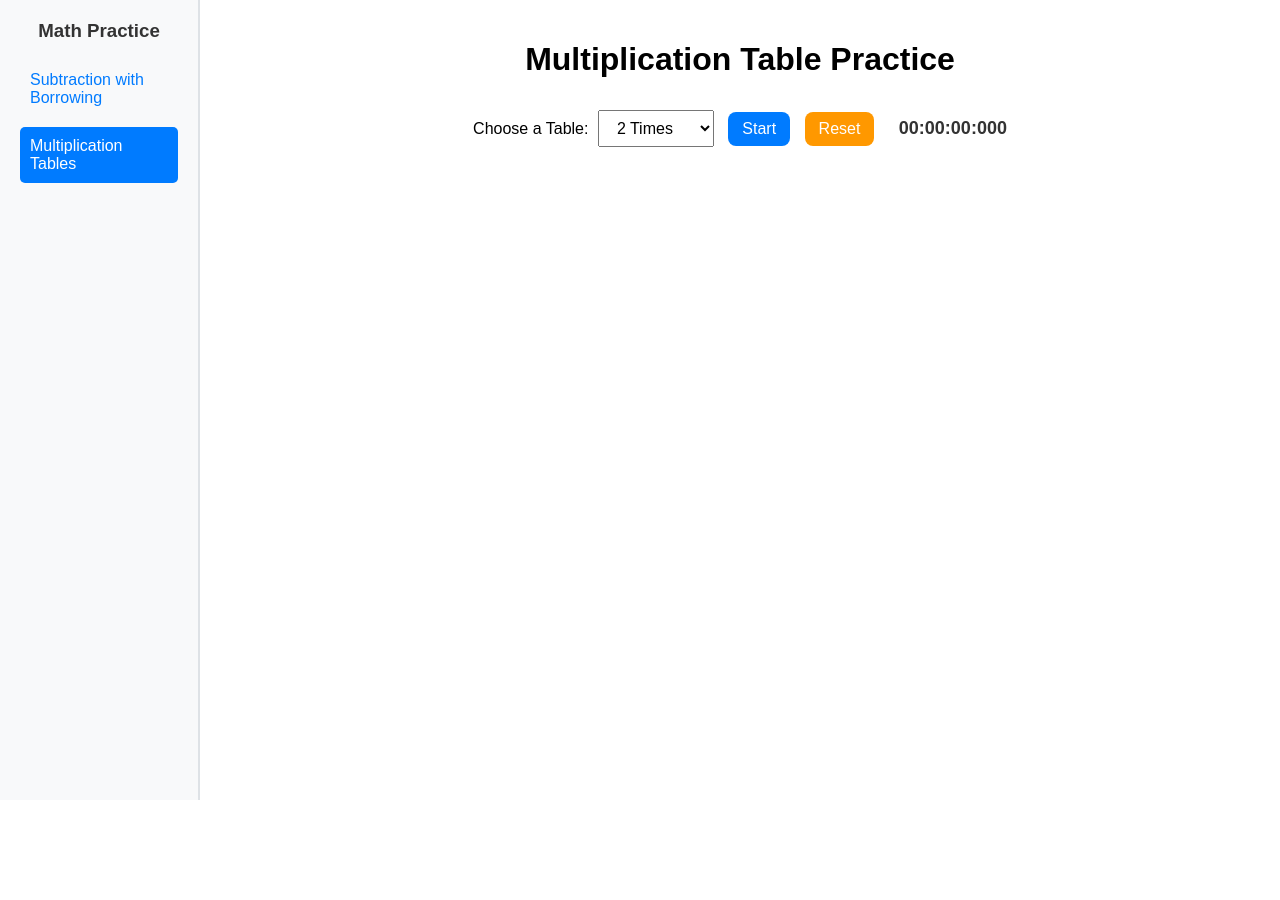
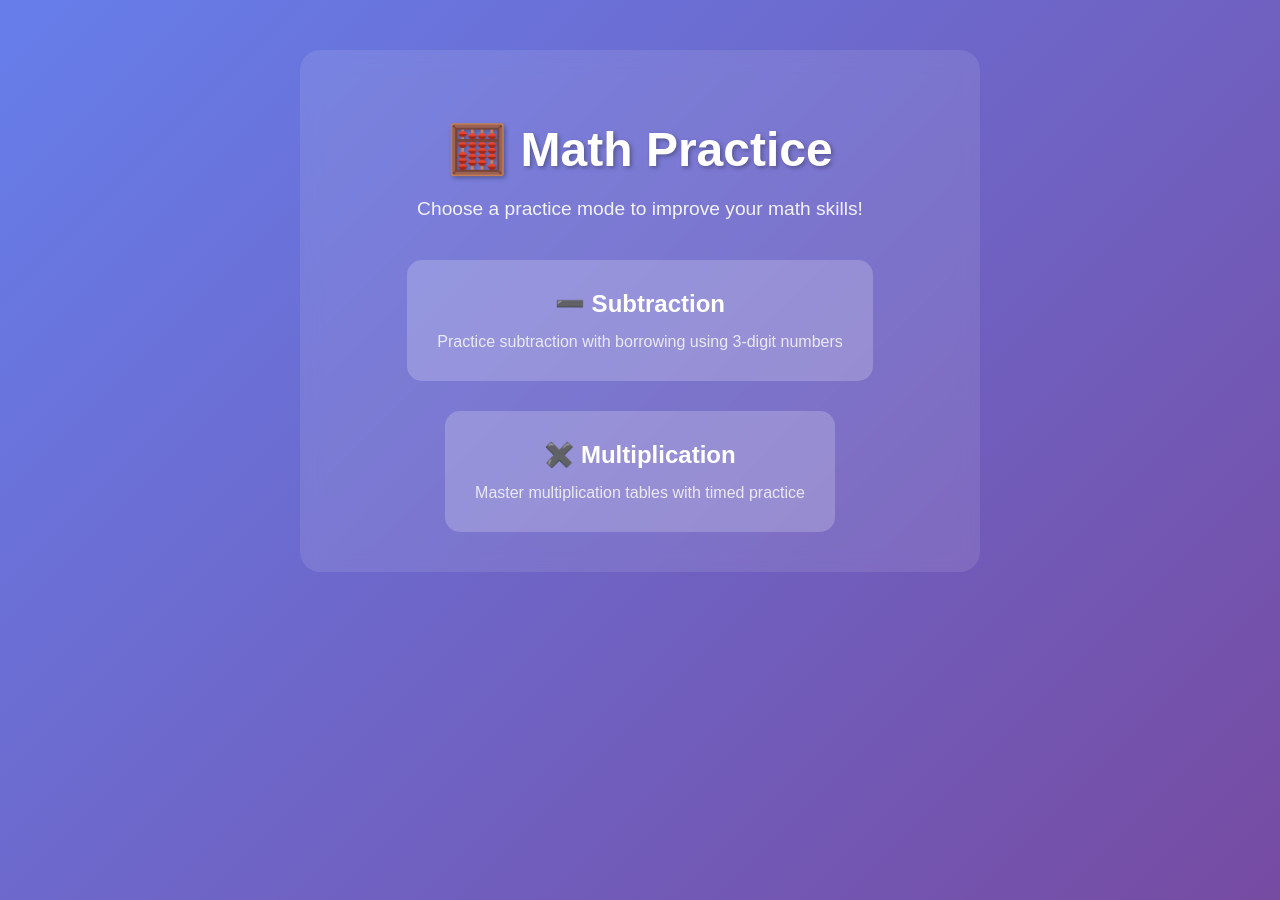
Before and after one commit to ravindrakumarb1982-max/typescript-exercises, a website: page index.html in a window 1280 px wide. Before the commit the page ends 800 px from the top, so only its background shows below. Drawn offline with Linux system fonts and the light colour scheme.

Commit message:
Clean up navigation - separate index.html as landing page

```diff
--- a/index.html
+++ b/index.html
@@ -1,217 +1,81 @@
 <!DOCTYPE html>
 <html lang="en">
-
 <head>
     <meta charset="UTF-8" />
-    <title>Multiplication Table Practice</title>
+    <title>Math Practice - Home</title>
     <style>
         body {
             font-family: Arial, sans-serif;
-            margin: 0;
-            background: white;
-            display: flex;
-        }
-
-        .sidebar {
-            width: 200px;
-            background-color: #f8f9fa;
-            padding: 20px;
-            border-right: 2px solid #dee2e6;
-            height: 100vh;
-            box-sizing: border-box;
-        }
-
-        .sidebar h3 {
-            margin-top: 0;
-            color: #333;
             text-align: center;
-        }
-
-        .sidebar ul {
-            list-style: none;
-            padding: 0;
-        }
-
-        .sidebar li {
-            margin: 10px 0;
-        }
-
-        .sidebar a {
-            text-decoration: none;
-            color: #007BFF;
-            padding: 10px;
-            display: block;
-            border-radius: 5px;
-            transition: background-color 0.3s;
-        }
-
-        .sidebar a:hover {
-            background-color: #e9ecef;
-        }
-
-        .sidebar a.active {
-            background-color: #007BFF;
+            margin: 50px;
+            background: linear-gradient(135deg, #667eea 0%, #764ba2 100%);
+            min-height: 100vh;
             color: white;
         }
-
-        .main-content {
-            flex: 1;
-            padding: 20px;
-            text-align: center;
+        .container {
+            max-width: 600px;
+            margin: 0 auto;
+            padding: 40px;
+            background: rgba(255, 255, 255, 0.1);
+            border-radius: 20px;
+            backdrop-filter: blur(10px);
         }
-
-        select,
-        button {
-            padding: 8px 14px;
-            margin: 10px 5px;
-            font-size: 16px;
+        h1 {
+            font-size: 3em;
+            margin-bottom: 20px;
+            text-shadow: 2px 2px 4px rgba(0,0,0,0.3);
         }
-
-        table {
-            margin: 20px auto;
-            border-collapse: collapse;
-            width: 60%;
+        p {
+            font-size: 1.2em;
+            margin-bottom: 40px;
+            opacity: 0.9;
         }
-
-        td,
-        th {
-            border: 1px solid #ddd;
-            padding: 10px;
-            text-align: center;
-            font-size: 18px;
+        .practice-links {
+            display: flex;
+            gap: 30px;
+            justify-content: center;
+            flex-wrap: wrap;
         }
-
-        input {
-            width: 60px;
-            font-size: 16px;
-            text-align: center;
+        .practice-card {
+            background: rgba(255, 255, 255, 0.2);
+            padding: 30px;
+            border-radius: 15px;
+            text-decoration: none;
+            color: white;
+            transition: transform 0.3s, background 0.3s;
+            min-width: 200px;
         }
-
-        .correct {
-            color: green;
-            font-weight: bold;
+        .practice-card:hover {
+            transform: translateY(-5px);
+            background: rgba(255, 255, 255, 0.3);
         }
-
-        .wrong {
-            color: red;
-            font-weight: bold;
+        .practice-card h3 {
+            margin: 0 0 15px 0;
+            font-size: 1.5em;
         }
-
-        button {
-            border: none;
-            border-radius: 8px;
-            cursor: pointer;
-            color: white;
-        }
-
-        #startBtn {
-            background-color: #007BFF;
-        }
-
-        #startBtn:hover {
-            background-color: #0056b3;
-        }
-
-        #resetBtn {
-            background-color: #FF9800;
-        }
-
-        #resetBtn:hover {
-            background-color: #e68900;
-        }
-
-        #timer {
-            font-size: 18px;
-            font-weight: bold;
-            margin-left: 15px;
-            display: inline-block;
-            color: #333;
-        }
-
-        .showAnswerBtn {
-            background-color: #28a745;
-            color: white;
-            border: none;
-            padding: 5px 10px;
-            border-radius: 6px;
-            cursor: pointer;
-            font-size: 14px;
-        }
-
-        .showAnswerBtn:hover {
-            background-color: #218838;
-        }
-
-        .showAnswerBtn:disabled {
-            background-color: #ccc;
-            cursor: not-allowed;
-        }
-
-        #celebration {
-            display: none;
-            position: fixed;
-            top: 0;
-            left: 0;
-            width: 100%;
-            height: 100%;
-            background: rgba(0, 0, 0, 0.6);
-            z-index: 9999;
-            text-align: center;
-            justify-content: center;
-            align-items: center;
-            flex-direction: column;
-        }
-
-        #celebration img {
-            max-width: 400px;
-            margin: 20px auto;
-        }
-
-        #celebration p {
-            font-size: 40px;
-            color: gold;
-            font-weight: bold;
+        .practice-card p {
+            margin: 0;
+            font-size: 1em;
+            opacity: 0.8;
         }
     </style>
 </head>
+<body>
+    <div class="container">
+        <h1>🧮 Math Practice</h1>
+        <p>Choose a practice mode to improve your math skills!</p>
 
-<body>
-    <div class="sidebar">
-        <h3>Math Practice</h3>
-        <ul>
-            <li><a href="subtraction.html">Subtraction with Borrowing</a></li>
-            <li><a href="index.html" class="active">Multiplication Tables</a></li>
-        </ul>
+        <div class="practice-links">
+            <a href="subtraction.html" class="practice-card">
+                <h3>➖ Subtraction</h3>
+                <p>Practice subtraction with borrowing using 3-digit numbers</p>
+            </a>
+
+            <a href="tables.html" class="practice-card">
+                <h3>✖️ Multiplication</h3>
+                <p>Master multiplication tables with timed practice</p>
+            </a>
+        </div>
     </div>
-
-    <div class="main-content">
-        <h1>Multiplication Table Practice</h1>
-
-        <label for="tableSelect">Choose a Table:</label>
-        <select id="tableSelect">
-            <option value="2">2 Times</option>
-            <option value="3">3 Times</option>
-            <option value="4">4 Times</option>
-            <option value="5">5 Times</option>
-            <option value="6">6 Times</option>
-            <option value="7">7 Times</option>
-            <option value="8">8 Times</option>
-            <option value="9">9 Times</option>
-            <option value="10">10 Times</option>
-        </select>
-        <button id="startBtn">Start</button>
-        <button id="resetBtn">Reset</button>
-        <span id="timer">00:00:00:000</span>
-
-        <div id="celebration">
-            <img src="./imagedb/fireworks-9582.gif" alt="Fireworks Celebration" />
-            <p>🎉 Great Job! 🎉</p>
-        </div>
-
-        <div id="quizContainer"></div>
-    </div>
-
-    <script src="script.js"></script>
 </body>
-
 </html>
```
Also changed, not shown: subtraction.html (+1 -1 lines), tables.html (+1 -1 lines).
